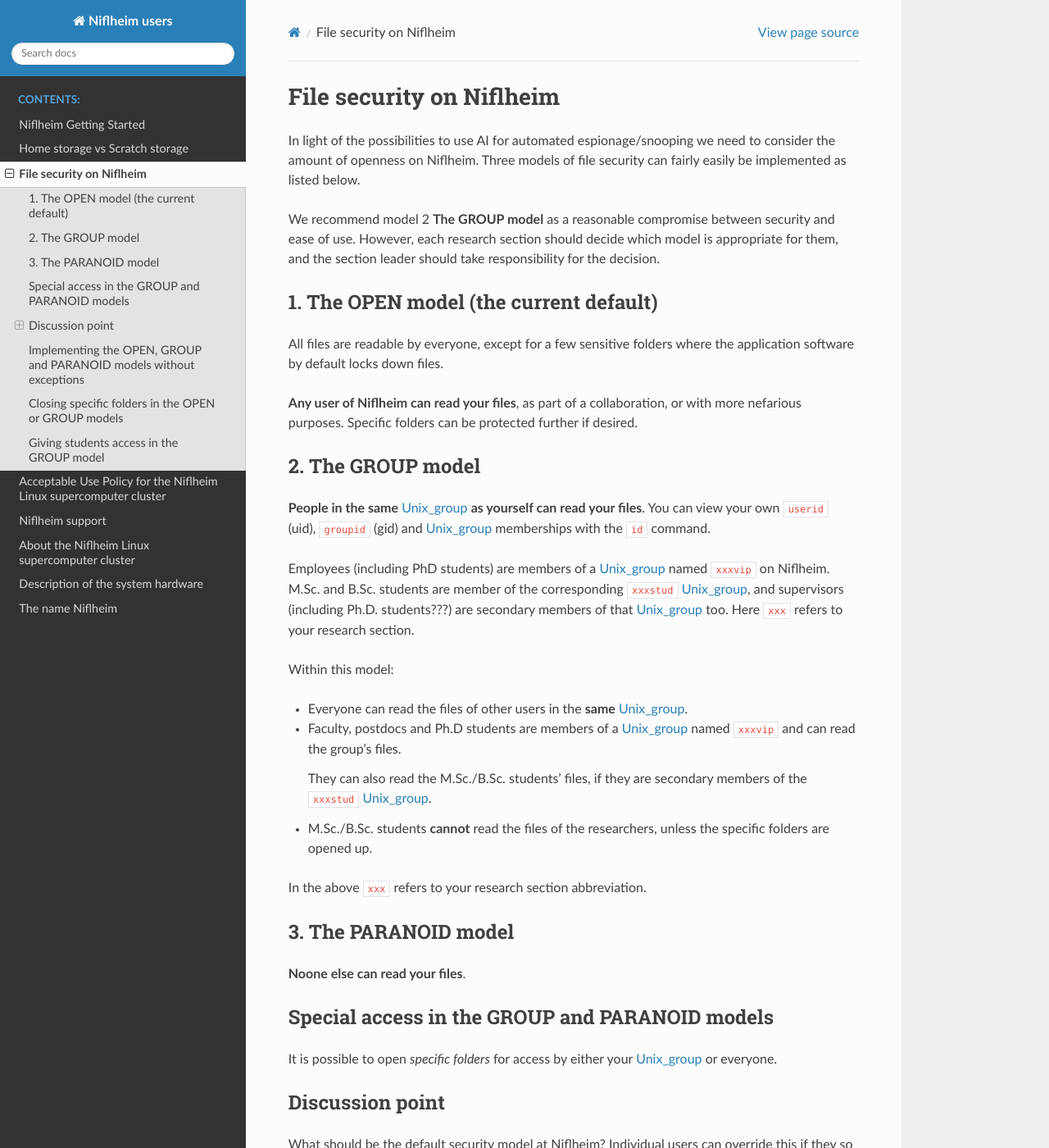
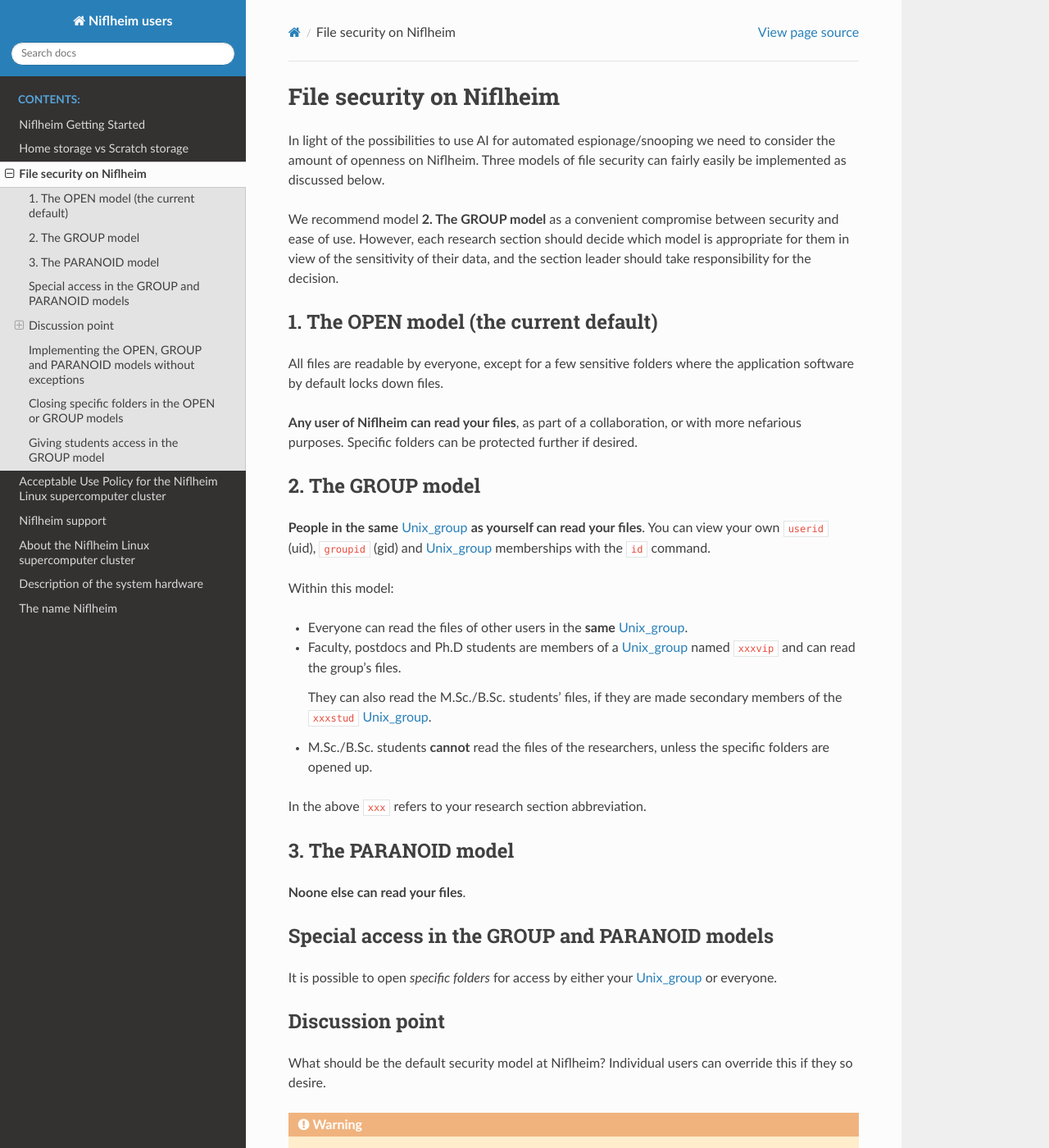
Before and after one commit to OleHolmNielsen/Niflheim_users, a Sphinx documentation site: the page built from docs/File_security_on_Niflheim.rst, in a window 1280 px wide and 1400 px high. Shown: the whole window at 82% size. Built offline with Sphinx 7.4.7 and the Read the Docs theme 3.1.0, drawn with Linux system fonts in a browser that asks for light colours.

```diff
--- a/docs/File_security_on_Niflheim.rst
+++ b/docs/File_security_on_Niflheim.rst
@@ -3,10 +3,10 @@
 =========================
 
 In light of the possibilities to use AI for automated espionage/snooping we need to consider the amount of openness on Niflheim.
-Three models of file security can fairly easily be implemented as listed below.
+Three models of file security can fairly easily be implemented as discussed below.
 
-We recommend model 2 **The GROUP model** as a reasonable compromise between security and ease of use.
-However, each research section should decide which model is appropriate for them,
+We recommend model **2. The GROUP model** as a convenient compromise between security and ease of use.
+However, each research section should decide which model is appropriate for them in view of the sensitivity of their data,
 and the section leader should take responsibility for the decision.
 
 1. The OPEN model (the current default)
@@ -24,18 +24,13 @@
 **People in the same** Unix_group_ **as yourself can read your files**.
 You can view your own ``userid`` (uid), ``groupid`` (gid) and Unix_group_ memberships with the ``id`` command.
 
-Employees (including PhD students) are members of a Unix_group_ named ``xxxvip`` on Niflheim.
-M.Sc. and B.Sc. students are member of the corresponding ``xxxstud`` Unix_group_,
-and supervisors (including Ph.D. students???) are secondary members of that Unix_group_ too.
-Here ``xxx`` refers to your research section.
-
 Within this model:
 
 * Everyone can read the files of other users in the **same** Unix_group_.
 
 * Faculty, postdocs and Ph.D students are members of a Unix_group_ named ``xxxvip`` and can read the group's files.
 
-  They can also read the M.Sc./B.Sc. students' files, if they are secondary members of the ``xxxstud`` Unix_group_.
+  They can also read the M.Sc./B.Sc. students' files, if they are made secondary members of the ``xxxstud`` Unix_group_.
 
 * M.Sc./B.Sc. students **cannot** read the files of the researchers, unless the specific folders are opened up.
 
```
